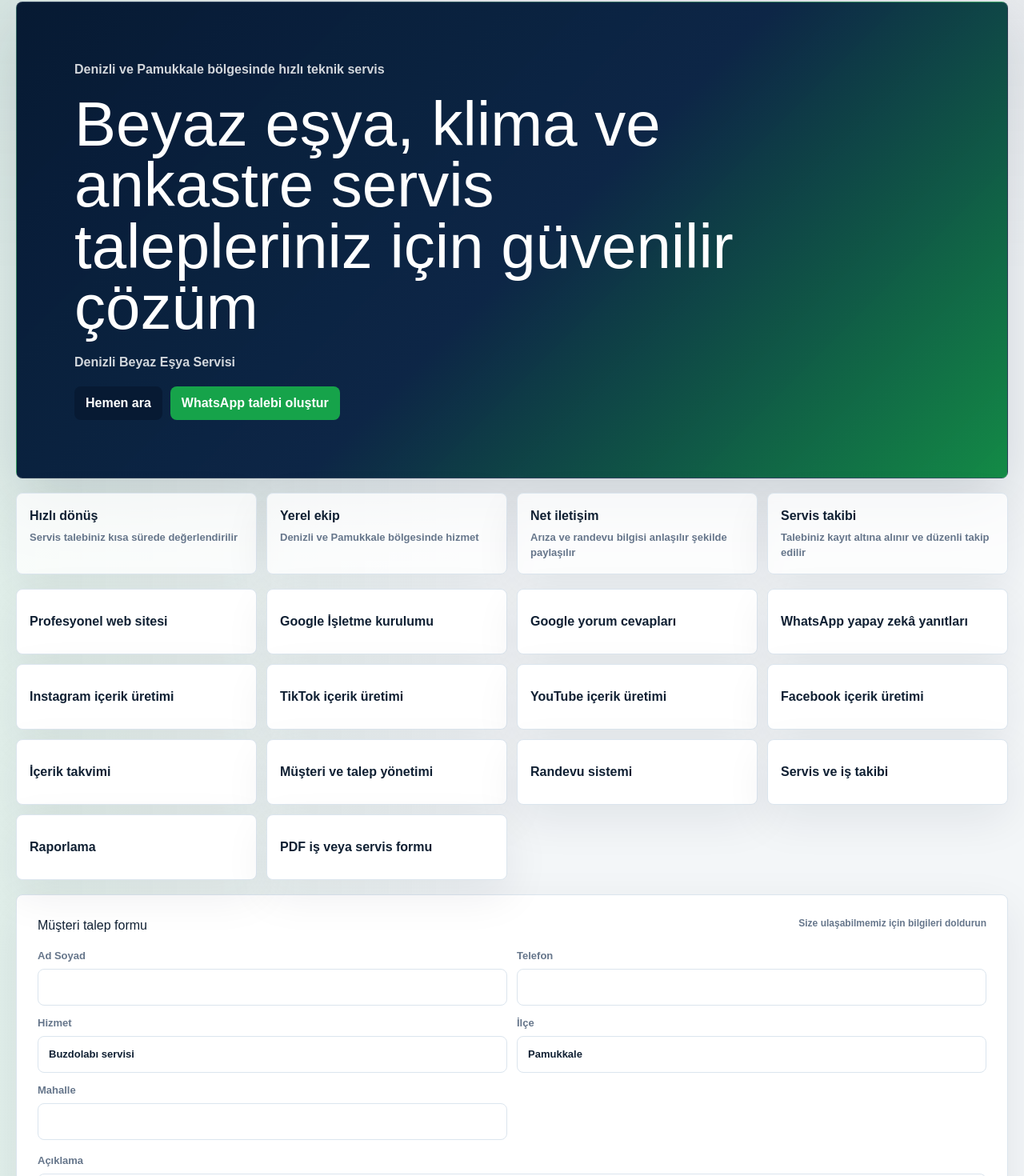
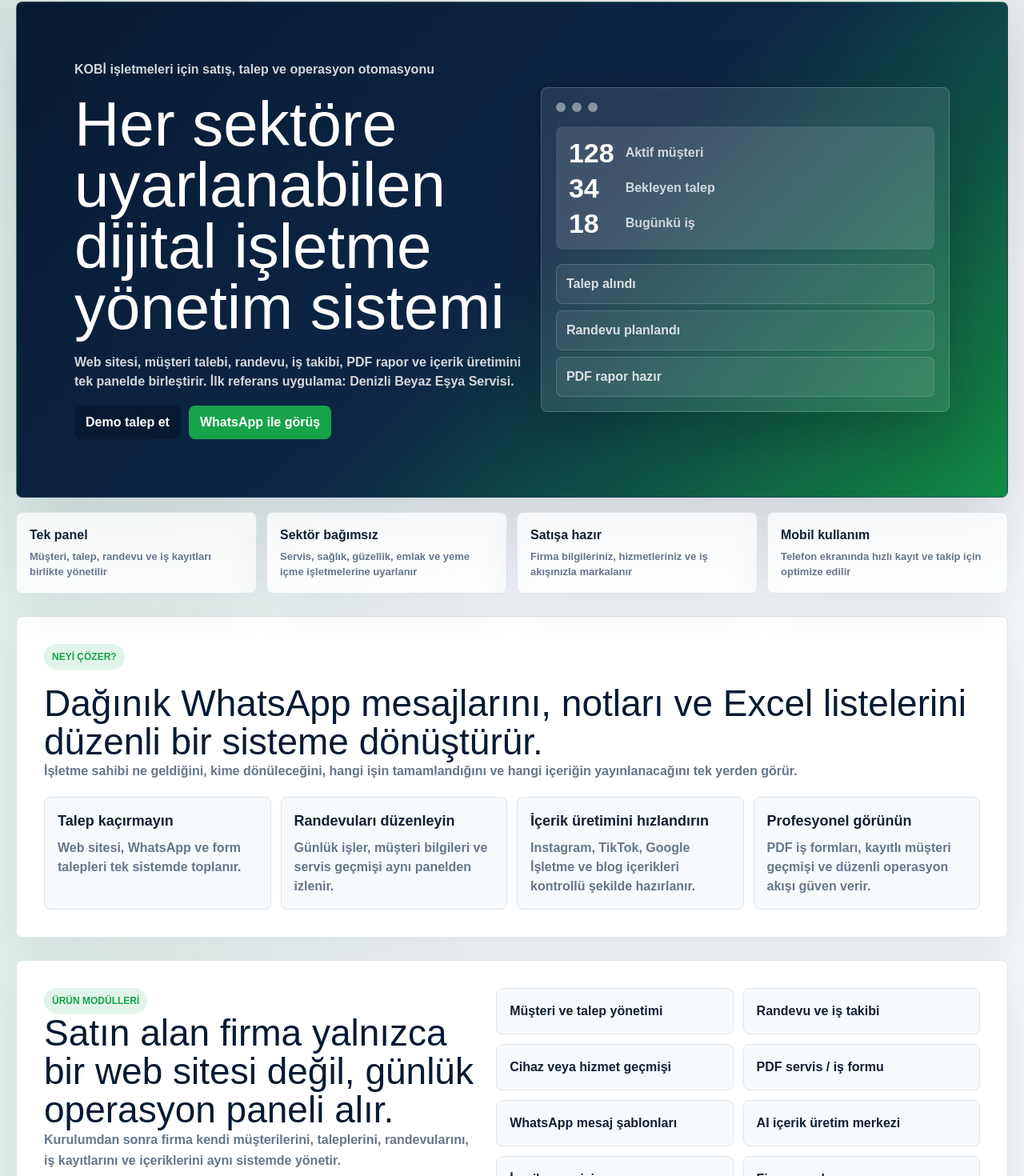
Before and after one commit to lazermix98/denizli-beyaz-esya, a Next.js app: page / in a window 1280 px wide. Shown: the part 74-1544 px from the top of the page at 80% size. Built offline with nearby package versions, Linux system fonts and the light colour scheme.

Commit message:
Reposition public site for SaaS sales

```diff
--- a/app/globals.css
+++ b/app/globals.css
@@ -263,6 +263,17 @@ label {
   box-shadow: var(--shadow-strong);
 }
 
+.product-hero {
+  grid-template-columns: minmax(0, 1.05fr) minmax(320px, .95fr);
+  align-items: center;
+  overflow: hidden;
+}
+
+.hero-copy {
+  display: grid;
+  gap: 18px;
+}
+
 .hero h1 {
   max-width: 900px;
   margin: 0;
@@ -276,6 +287,60 @@ label {
   margin: 0;
   color: rgba(255, 255, 255, .82);
   font-weight: 800;
+}
+
+.hero-panel {
+  display: grid;
+  gap: 18px;
+  border: 1px solid rgba(255, 255, 255, .18);
+  border-radius: 8px;
+  background: rgba(255, 255, 255, .1);
+  box-shadow: 0 24px 80px rgba(0, 0, 0, .24);
+  padding: 18px;
+  backdrop-filter: blur(18px);
+}
+
+.panel-header,
+.panel-flow {
+  display: flex;
+  gap: 8px;
+}
+
+.panel-header span {
+  width: 12px;
+  height: 12px;
+  border-radius: 99px;
+  background: rgba(255, 255, 255, .45);
+}
+
+.panel-metrics {
+  display: grid;
+  grid-template-columns: auto minmax(0, 1fr);
+  gap: 10px 14px;
+  border-radius: 8px;
+  background: rgba(255, 255, 255, .12);
+  padding: 16px;
+}
+
+.panel-metrics strong {
+  font-size: 34px;
+  line-height: 1;
+}
+
+.panel-metrics span {
+  align-self: center;
+  color: rgba(255, 255, 255, .76);
+}
+
+.panel-flow {
+  flex-direction: column;
+}
+
+.panel-flow span {
+  border: 1px solid rgba(255, 255, 255, .14);
+  border-radius: 8px;
+  background: rgba(255, 255, 255, .08);
+  padding: 12px;
 }
 
 .trust-strip,
@@ -314,6 +379,100 @@ label {
 .service-grid {
   grid-template-columns: repeat(4, minmax(0, 1fr));
   margin: 18px 0;
+}
+
+.product-section {
+  display: grid;
+  gap: 18px;
+  margin: 28px 0;
+  border: 1px solid var(--line);
+  border-radius: 8px;
+  background: var(--panel);
+  box-shadow: var(--shadow);
+  padding: clamp(20px, 4vw, 34px);
+}
+
+.section-kicker {
+  width: fit-content;
+  border-radius: 999px;
+  background: rgba(22, 163, 74, .12);
+  color: var(--green);
+  font-size: 12px;
+  font-weight: 900;
+  padding: 7px 10px;
+  text-transform: uppercase;
+}
+
+.section-title-row,
+.module-showcase,
+.service-positioning {
+  grid-template-columns: minmax(0, .95fr) minmax(0, 1.05fr);
+  align-items: start;
+}
+
+.product-section h2 {
+  margin: 0;
+  color: var(--navy);
+  font-size: clamp(28px, 4vw, 46px);
+  line-height: 1.05;
+}
+
+.dark .product-section h2 {
+  color: var(--text);
+}
+
+.product-section p {
+  margin: 0;
+  color: var(--muted);
+  font-size: 16px;
+  font-weight: 700;
+  line-height: 1.65;
+}
+
+.outcome-grid,
+.module-grid,
+.sector-grid {
+  display: grid;
+  gap: 12px;
+}
+
+.outcome-grid {
+  grid-template-columns: repeat(4, minmax(0, 1fr));
+}
+
+.outcome-grid article,
+.module-grid article,
+.sector-grid article {
+  border: 1px solid var(--line);
+  border-radius: 8px;
+  background: var(--panel-2);
+  padding: 16px;
+}
+
+.outcome-grid strong,
+.outcome-grid span {
+  display: block;
+}
+
+.outcome-grid strong {
+  font-size: 18px;
+}
+
+.outcome-grid span {
+  margin-top: 8px;
+  color: var(--muted);
+  font-weight: 750;
+  line-height: 1.5;
+}
+
+.module-grid,
+.sector-grid {
+  grid-template-columns: repeat(2, minmax(0, 1fr));
+}
+
+.module-grid article,
+.sector-grid article {
+  font-weight: 900;
 }
 
 .service-grid article,
@@ -724,8 +883,16 @@ output {
   .trust-strip,
   .service-grid,
   .kpis,
-  .insight-grid {
+  .insight-grid,
+  .outcome-grid {
     grid-template-columns: repeat(2, minmax(0, 1fr));
+  }
+
+  .product-hero,
+  .section-title-row,
+  .module-showcase,
+  .service-positioning {
+    grid-template-columns: 1fr;
   }
 
   .panel-layout {
@@ -776,9 +943,16 @@ output {
   .service-grid,
   .kpis,
   .insight-grid,
+  .outcome-grid,
+  .module-grid,
+  .sector-grid,
   .form-grid,
   .nav-group {
     grid-template-columns: 1fr;
+  }
+
+  .hero-panel {
+    padding: 14px;
   }
 
   .admin-topbar {
--- a/components/public/PublicHome.tsx
+++ b/components/public/PublicHome.tsx
@@ -3,6 +3,35 @@
 import { FormEvent, useState } from "react";
 import { companySettings, services } from "../../features/settings/company";
 import { postJson } from "../../features/shared/utils";
+
+const sectors = [
+  "Beyaz eşya servisleri",
+  "Elektrikçiler",
+  "Kombi ve klima servisleri",
+  "Oto servisleri",
+  "Emlak ofisleri",
+  "Kuaför ve güzellik merkezleri",
+  "Diş klinikleri",
+  "Kafe ve restoranlar",
+];
+
+const outcomes = [
+  ["Talep kaçırmayın", "Web sitesi, WhatsApp ve form talepleri tek sistemde toplanır."],
+  ["Randevuları düzenleyin", "Günlük işler, müşteri bilgileri ve servis geçmişi aynı panelden izlenir."],
+  ["İçerik üretimini hızlandırın", "Instagram, TikTok, Google İşletme ve blog içerikleri kontrollü şekilde hazırlanır."],
+  ["Profesyonel görünün", "PDF iş formları, kayıtlı müşteri geçmişi ve düzenli operasyon akışı güven verir."],
+];
+
+const modules = [
+  "Müşteri ve talep yönetimi",
+  "Randevu ve iş takibi",
+  "Cihaz veya hizmet geçmişi",
+  "PDF servis / iş formu",
+  "WhatsApp mesaj şablonları",
+  "AI içerik üretim merkezi",
+  "İçerik geçmişi",
+  "Firma ayarları",
+];
 
 export function PublicHome() {
   const [status, setStatus] = useState("");
@@ -10,7 +39,7 @@ export function PublicHome() {
   const [publicForm, setPublicForm] = useState({
     fullName: "",
     phone: "",
-    service: "Buzdolabı servisi",
+    service: "Dijital işletme yönetim sistemi",
     district: companySettings.defaultDistrict,
     neighborhood: "",
     description: "",
@@ -42,39 +71,105 @@ export function PublicHome() {
             <a href={companySettings.whatsappUrl} target="_blank" rel="noreferrer">WhatsApp</a>
           </div>
         </nav>
-        <header className="hero">
-          <p>Denizli ve Pamukkale bölgesinde hızlı teknik servis</p>
-          <h1>Beyaz eşya, klima ve ankastre servis talepleriniz için güvenilir çözüm</h1>
-          <span>{companySettings.referenceCompany}</span>
-          <div className="hero-actions">
-            <a href={`tel:${companySettings.phoneTel}`}>Hemen ara</a>
-            <a href={companySettings.whatsappUrl} target="_blank" rel="noreferrer">WhatsApp talebi oluştur</a>
+
+        <header className="hero product-hero">
+          <div className="hero-copy">
+            <p>KOBİ işletmeleri için satış, talep ve operasyon otomasyonu</p>
+            <h1>Her sektöre uyarlanabilen dijital işletme yönetim sistemi</h1>
+            <span>
+              Web sitesi, müşteri talebi, randevu, iş takibi, PDF rapor ve içerik üretimini tek panelde birleştirir.
+              İlk referans uygulama: {companySettings.referenceCompany}.
+            </span>
+            <div className="hero-actions">
+              <a href="#demo-talep">Demo talep et</a>
+              <a href={companySettings.whatsappUrl} target="_blank" rel="noreferrer">WhatsApp ile görüş</a>
+            </div>
+          </div>
+          <div className="hero-panel" aria-label="Ürün paneli önizlemesi">
+            <div className="panel-header"><span /> <span /> <span /></div>
+            <div className="panel-metrics">
+              <strong>128</strong><span>Aktif müşteri</span>
+              <strong>34</strong><span>Bekleyen talep</span>
+              <strong>18</strong><span>Bugünkü iş</span>
+            </div>
+            <div className="panel-flow">
+              <span>Talep alındı</span>
+              <span>Randevu planlandı</span>
+              <span>PDF rapor hazır</span>
+            </div>
           </div>
         </header>
-        <section className="trust-strip" aria-label="Hizmet avantajları">
-          <article><strong>Hızlı dönüş</strong><span>Servis talebiniz kısa sürede değerlendirilir</span></article>
-          <article><strong>Yerel ekip</strong><span>Denizli ve Pamukkale bölgesinde hizmet</span></article>
-          <article><strong>Net iletişim</strong><span>Arıza ve randevu bilgisi anlaşılır şekilde paylaşılır</span></article>
-          <article><strong>Servis takibi</strong><span>Talebiniz kayıt altına alınır ve düzenli takip edilir</span></article>
+
+        <section className="trust-strip" aria-label="Ürün değeri">
+          <article><strong>Tek panel</strong><span>Müşteri, talep, randevu ve iş kayıtları birlikte yönetilir</span></article>
+          <article><strong>Sektör bağımsız</strong><span>Servis, sağlık, güzellik, emlak ve yeme içme işletmelerine uyarlanır</span></article>
+          <article><strong>Satışa hazır</strong><span>Firma bilgileriniz, hizmetleriniz ve iş akışınızla markalanır</span></article>
+          <article><strong>Mobil kullanım</strong><span>Telefon ekranında hızlı kayıt ve takip için optimize edilir</span></article>
         </section>
-        <section className="service-grid">
-          {services.map((service) => <article key={service}>{service}</article>)}
+
+        <section className="product-section">
+          <div className="section-kicker">Neyi çözer?</div>
+          <div className="section-title-row">
+            <h2>Dağınık WhatsApp mesajlarını, notları ve Excel listelerini düzenli bir sisteme dönüştürür.</h2>
+            <p>İşletme sahibi ne geldiğini, kime dönüleceğini, hangi işin tamamlandığını ve hangi içeriğin yayınlanacağını tek yerden görür.</p>
+          </div>
+          <div className="outcome-grid">
+            {outcomes.map(([title, text]) => (
+              <article key={title}>
+                <strong>{title}</strong>
+                <span>{text}</span>
+              </article>
+            ))}
+          </div>
         </section>
-        <form className="public-form" onSubmit={submitPublicRequest}>
+
+        <section className="product-section module-showcase">
+          <div>
+            <div className="section-kicker">Ürün modülleri</div>
+            <h2>Satın alan firma yalnızca bir web sitesi değil, günlük operasyon paneli alır.</h2>
+            <p>Kurulumdan sonra firma kendi müşterilerini, taleplerini, randevularını, iş kayıtlarını ve içeriklerini aynı sistemde yönetir.</p>
+          </div>
+          <div className="module-grid">
+            {modules.map((module) => <article key={module}>{module}</article>)}
+          </div>
+        </section>
+
+        <section className="product-section">
+          <div className="section-kicker">Hangi sektörlere uyar?</div>
+          <div className="sector-grid">
+            {sectors.map((sector) => <article key={sector}>{sector}</article>)}
+          </div>
+        </section>
+
+        <section className="product-section service-positioning">
+          <div>
+            <div className="section-kicker">İlk demo firma</div>
+            <h2>{companySettings.referenceCompany}</h2>
+            <p>
+              Bu kurulum beyaz eşya ve teknik servis akışıyla hazırlanmıştır. Aynı altyapı farklı sektörlerde hizmet adı,
+              form alanları, müşteri kayıtları ve iş süreçleri değiştirilerek kullanılabilir.
+            </p>
+          </div>
+          <div className="service-grid">
+            {services.slice(0, 8).map((service) => <article key={service}>{service}</article>)}
+          </div>
+        </section>
+
+        <form id="demo-talep" className="public-form" onSubmit={submitPublicRequest}>
           <div className="section-heading">
-            <h2>Müşteri talep formu</h2>
-            <span>Size ulaşabilmemiz için bilgileri doldurun</span>
+            <h2>Müşteri talep formu ve demo başvurusu</h2>
+            <span>İşletmenize uygun kurulum için sizi arayalım</span>
           </div>
           <div className="form-grid">
             <label>Ad Soyad<input required minLength={3} value={publicForm.fullName} onChange={(e) => setPublicForm({ ...publicForm, fullName: e.target.value })} /></label>
             <label>Telefon<input required pattern="0?5[0-9]{9}" value={publicForm.phone} onChange={(e) => setPublicForm({ ...publicForm, phone: e.target.value })} /></label>
-            <label>Hizmet<input required value={publicForm.service} onChange={(e) => setPublicForm({ ...publicForm, service: e.target.value })} /></label>
+            <label>İşletme türü<input required value={publicForm.service} onChange={(e) => setPublicForm({ ...publicForm, service: e.target.value })} /></label>
             <label>İlçe<input required value={publicForm.district} onChange={(e) => setPublicForm({ ...publicForm, district: e.target.value })} /></label>
-            <label>Mahalle<input required value={publicForm.neighborhood} onChange={(e) => setPublicForm({ ...publicForm, neighborhood: e.target.value })} /></label>
+            <label>Firma adı<input required value={publicForm.neighborhood} onChange={(e) => setPublicForm({ ...publicForm, neighborhood: e.target.value })} /></label>
           </div>
-          <label>Açıklama<textarea required minLength={8} rows={4} value={publicForm.description} onChange={(e) => setPublicForm({ ...publicForm, description: e.target.value })} /></label>
+          <label>İhtiyacınız<textarea required minLength={8} rows={4} value={publicForm.description} onChange={(e) => setPublicForm({ ...publicForm, description: e.target.value })} /></label>
           <label className="honeypot">Website<input tabIndex={-1} autoComplete="off" value={publicForm.website} onChange={(e) => setPublicForm({ ...publicForm, website: e.target.value })} /></label>
-          <button disabled={loading} type="submit">{loading ? "Gönderiliyor..." : "Talebi kaydet"}</button>
+          <button disabled={loading} type="submit">{loading ? "Gönderiliyor..." : "Demo talebi gönder"}</button>
         </form>
         {status && <p className="status">{status}</p>}
       </section>
```
